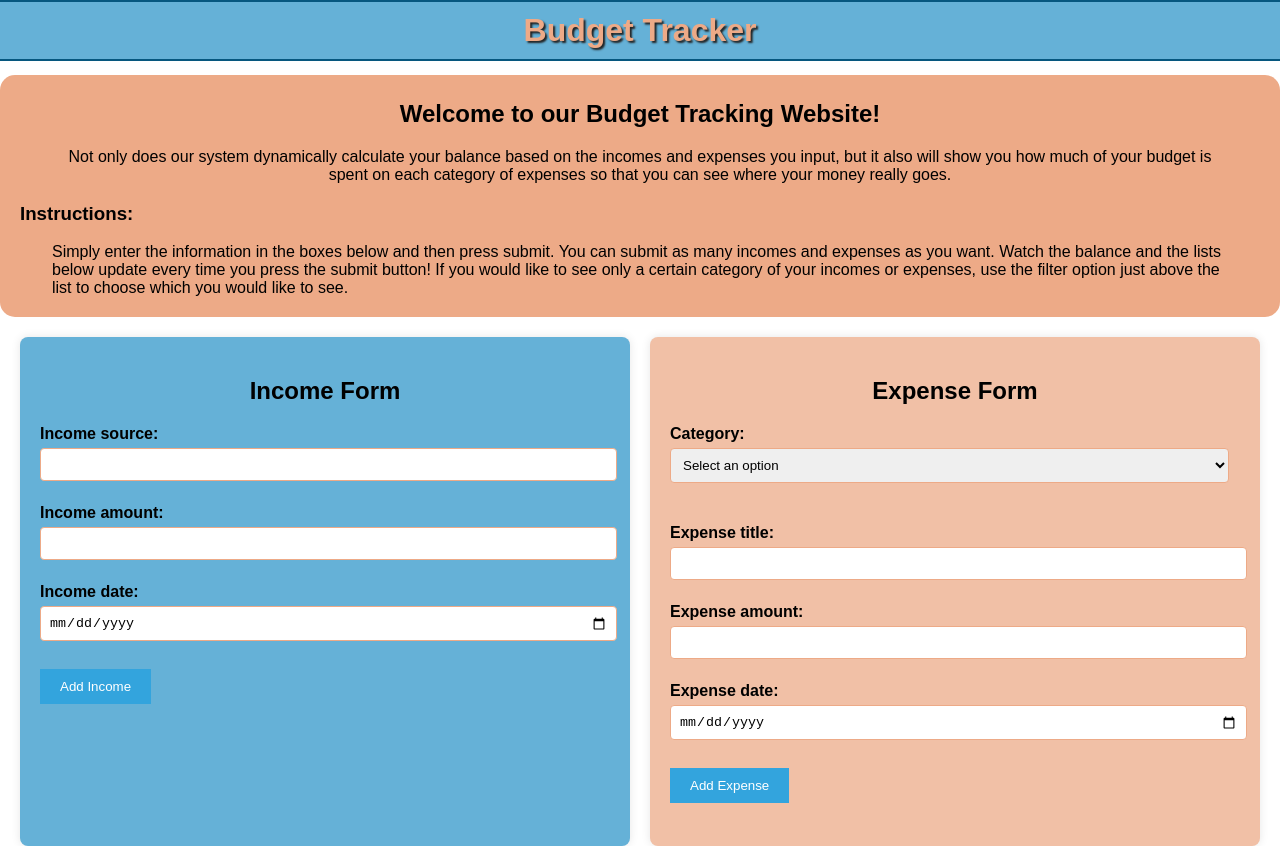
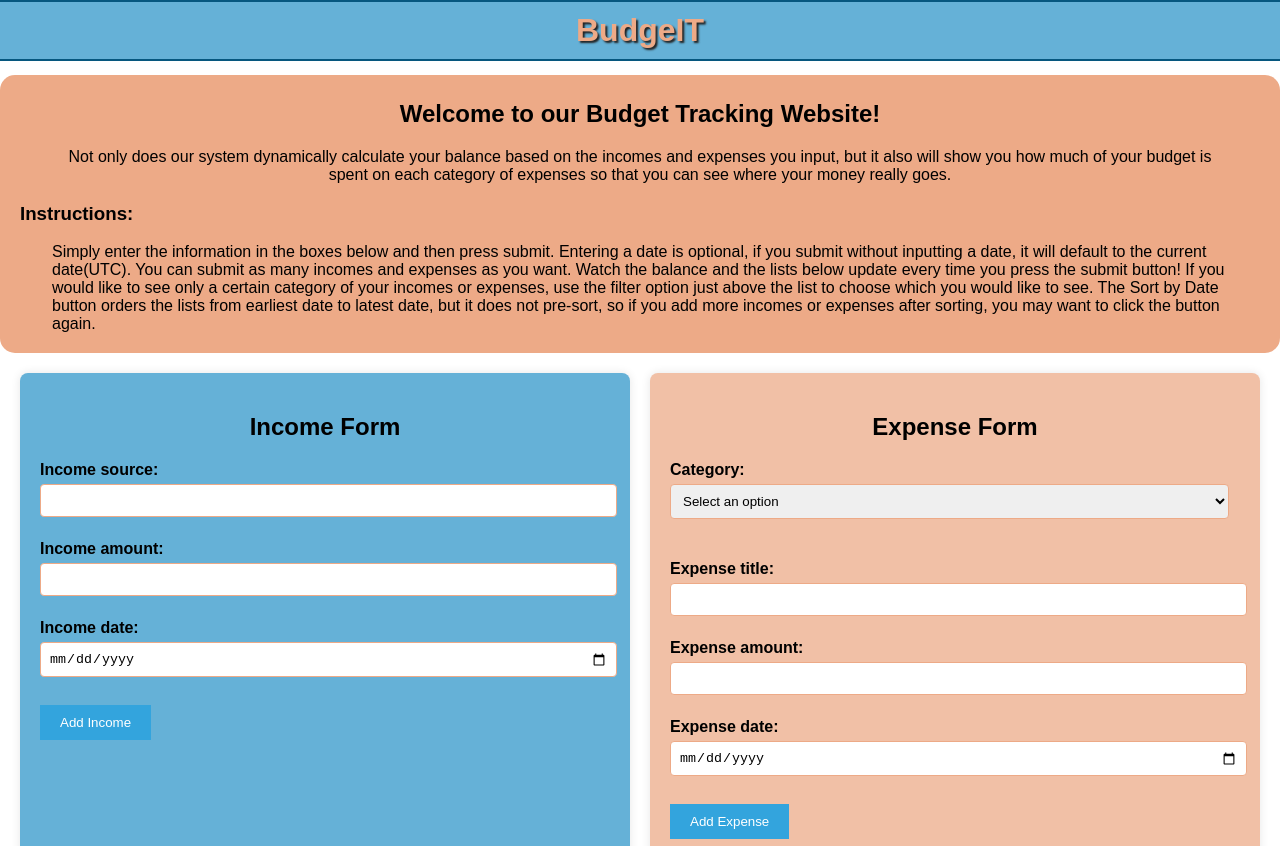
Before and after one commit to Temima613/BudgetTracker, a plain HTML site: page index.html in a window 1280 px wide. Shown: the top 846 px of the page. Drawn offline with Linux system fonts and the light colour scheme.

Commit message:
final(?) edits in html

```diff
--- a/index.html
+++ b/index.html
@@ -9,7 +9,7 @@
 </head>
 <body>
     <header>
-        <h1>Budget Tracker</h1>
+        <h1>BudgeIT</h1>
     </header>
     <article id="intro">
         <h2>Welcome to our Budget Tracking Website!</h2>
@@ -22,11 +22,16 @@
         <h3>Instructions:</h3>
         <p>
             Simply enter the information in the boxes below and then press
-            submit. You can submit as many incomes and expenses as you want.
+            submit. Entering a date is optional, if you submit without
+            inputting a date, it will default to the current date(UTC).
+            You can submit as many incomes and expenses as you want.
             Watch the balance and the lists below update every time you
             press the submit button! If you would like to see only a certain
             category of your incomes or expenses, use the filter option just
-            above the list to choose which you would like to see.
+            above the list to choose which you would like to see. The Sort
+            by Date button orders the lists from earliest date to latest
+            date, but it does not pre-sort, so if you add more incomes or
+            expenses after sorting, you may want to click the button again.
         </p>
     </article>
     <section id="forms-container">
@@ -36,7 +41,7 @@
                 <label for="incomeSource">Income source:</label>
                 <input type="text" id="incomeSource" name="incomeSource" required><br><br>
                 <label for="incomeAmount">Income amount:</label>
-                <input type="number" id="incomeAmount" name="incomeAmount" required><br><br>
+                <input type="number" id="incomeAmount" name="incomeAmount" step=".01" required><br><br>
                 <label for="incomeDate">Income date:</label>
                 <input type="date" id="incomeDate" name="incomeDate"><br><br>
                 <button id="addIncome">Add Income</button><br><br>
@@ -48,18 +53,18 @@
                 <label for="expenseCategory">Category:</label>
                 <select id="expenseCategory" name="expenseCategory" required>
                     <option value="" selected disabled>Select an option</option>
+                    <option value="Add">*Add a New Category*</option>
                     <option value="Food">Food</option>
                     <option value="Rent">Rent</option>
                     <option value="Travel">Travel</option>
                     <option value="Entertainment">Entertainment</option>
-                    <option value="Add">Add: </option>
                 </select>
                 <br><br>
                 <input type="text" id="addExpenseCategory" name="addExpenseCategory" hidden><br>
                 <label for="expenseTitle">Expense title:</label>
                 <input type="text" id="expenseTitle" name="expenseTitle" required><br><br>
                 <label for="expenseAmount">Expense amount:</label>
-                <input type="number" id="expenseAmount" name="expenseAmount" required><br><br>
+                <input type="number" id="expenseAmount" name="expenseAmount" step=".01" required><br><br>
                 <label for="expenseDate">Expense date:</label>
                 <input type="date" id="expenseDate" name="expenseDate"><br><br>
                 <button id="addExpense">Add Expense</button>
```
